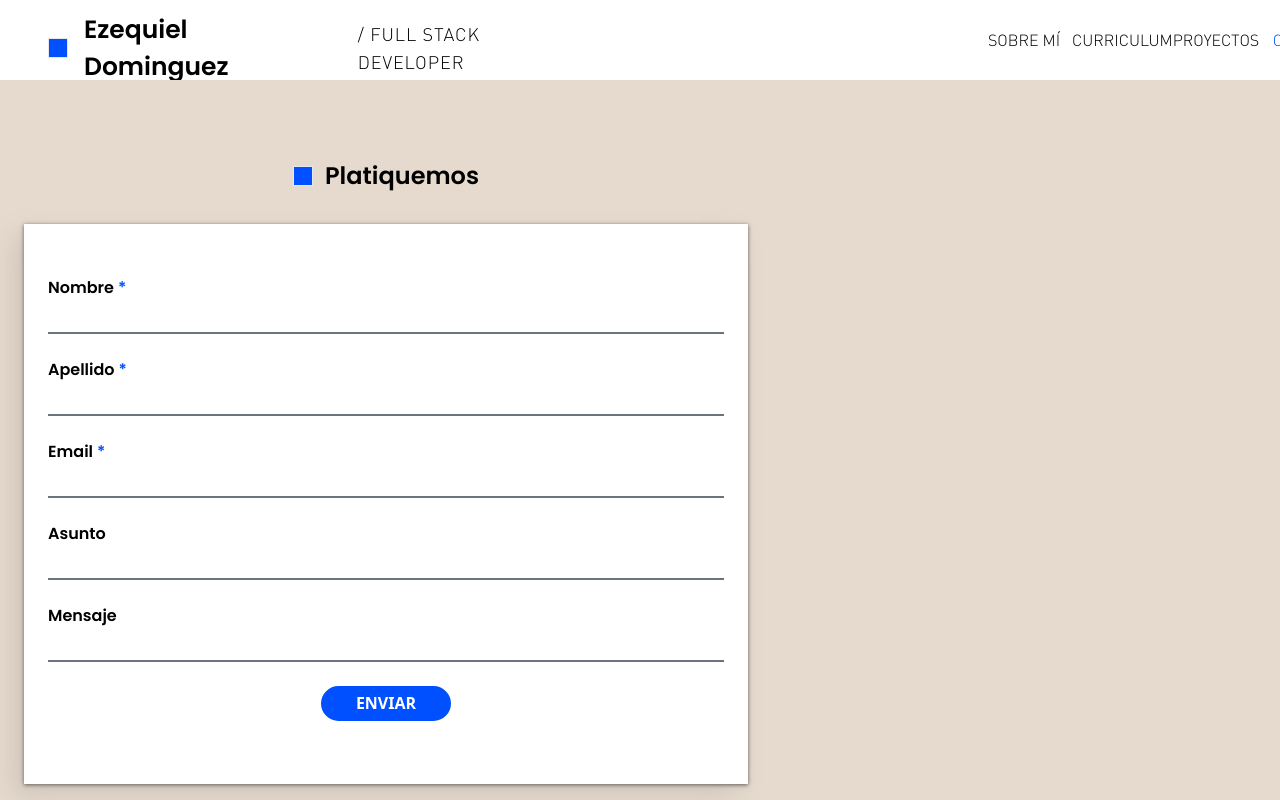
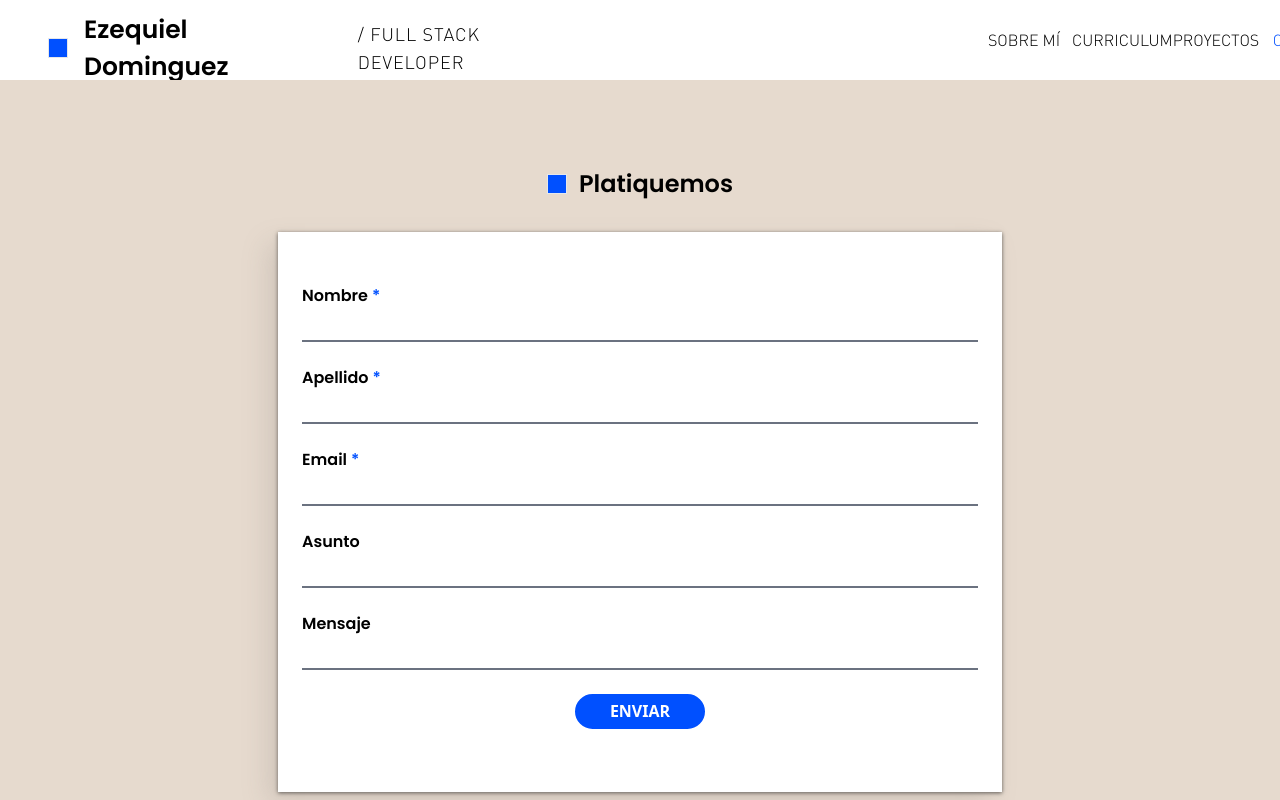
Before and after one commit to Cocahuana/portfolio_nextjs, a Next.js app: page /Contacto in a window 1280 px wide. Shown: the top 800 px of the page. Built offline with nearby package versions, Linux system fonts and the light colour scheme.

Commit message:
Feat: centered Contacto form

```diff
--- a/src/components/templates/Contact/Contact.tsx
+++ b/src/components/templates/Contact/Contact.tsx
@@ -107,8 +107,8 @@ function Contacto() {
 	};
 
 	return (
-		<BoxSkin className='min-h-screen px-6'>
-			<Flex className='h-full justify-evenly flex-col gap-8 md:max-w-[724px]'>
+		<BoxSkin className='min-h-screen px-6  flex md:justify-center md:items-center'>
+			<Flex className='h-full justify-evenly md:justify-center md:items-center  flex-col gap-8 md:max-w-[724px]'>
 				<Flex className='items-center gap-3 justify-center'>
 					<SquareBlock />
 					<h3 className='text-2xl'>Platiquemos</h3>
```
